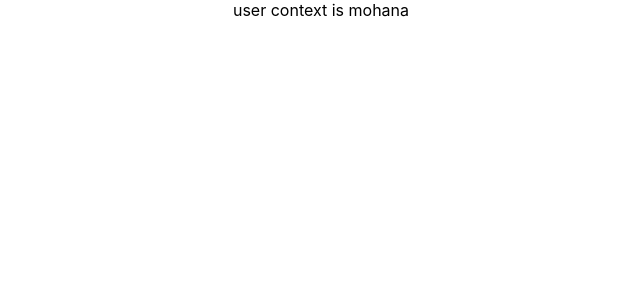
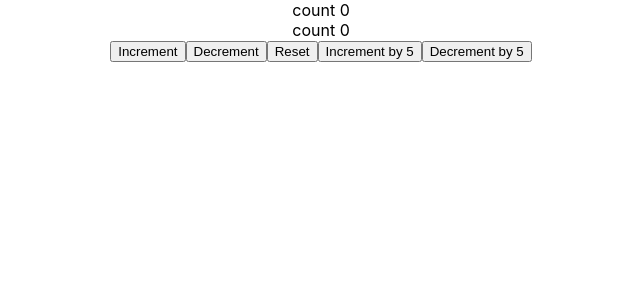
Before and after one commit to mohanapriya-narapa/React-hooks, a React (Create React App) app: page / in a window 1280 px wide. Shown: the top 300 px of the page, without its empty margins (319-959 px from the left). Built offline with nearby package versions, Linux system fonts and the light colour scheme.

Commit message:
count with reducer

```diff
--- a/src/App.js
+++ b/src/App.js
@@ -9,6 +9,7 @@
 import HookUseEffect from './components/HookUseEffect'
 import HookMouse from './components/HookMouse'
 import IntervalHookCounter from './components/IntervalHookCounter'
+import UseReducerCounterObject from './components/UseReducerCounterObject'
 // import DataFetching from './components/DataFetching';
 import ContextA from './components/ContextB';
 export const UserContext=React.createContext();
@@ -28,9 +29,10 @@
       {/* <IntervalHookCounter></IntervalHookCounter> */}
       {/* <DataFetching>
       </DataFetching> */}
-<UserContext.Provider value='mohana'>
+{/* <UserContext.Provider value='mohana'>
       <ContextA/>
-      </UserContext.Provider>
+      </UserContext.Provider>  */}
+      <UseReducerCounterObject></UseReducerCounterObject>
     </div>
   );
 }
--- /dev/null
+++ b/src/components/UseReducerCounterObject.js
@@ -0,0 +1,34 @@
+import React, { useReducer } from 'react'
+
+const initialState={firstCounter:0,
+    secondCounter:0
+};
+const reducer=(state,action)=>{
+    switch(action.type)
+    {
+        case 'increment':
+         return {...state, firstCounter:state.firstCounter+action.value};
+        case 'decrement':
+         return {...state, firstCounter:state.firstCounter-action.value};
+        case 'reset':
+         return initialState;
+        default:
+         return state
+    }
+}
+function UseReducerCounterObject() {
+    const [count,dispatch]=useReducer(reducer,initialState);
+  return (
+    <div>
+        <div>count {count.firstCounter}</div>
+        <div>count {count.secondCounter}</div>
+        <button onClick={()=>{dispatch({type:'increment', value:1})}}> Increment</button>
+        <button onClick={()=>{dispatch({type:'decrement', value:1})}}> Decrement</button>
+        <button onClick={()=>{dispatch({type:'reset'})}}> Reset</button>
+        <button onClick={()=>{dispatch({type:'increment', value:5})}}> Increment by 5</button>
+        <button onClick={()=>{dispatch({type:'decrement', value:5})}}> Decrement by 5</button>
+    </div>
+  )
+}
+
+export default UseReducerCounterObject
```
Also changed, not shown: src/components/UseReducerCounter.js (added, +29 -0 lines).
